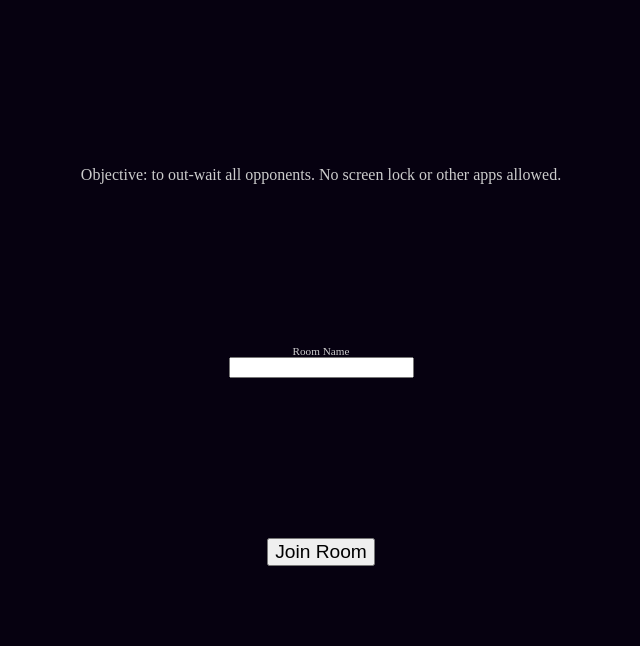
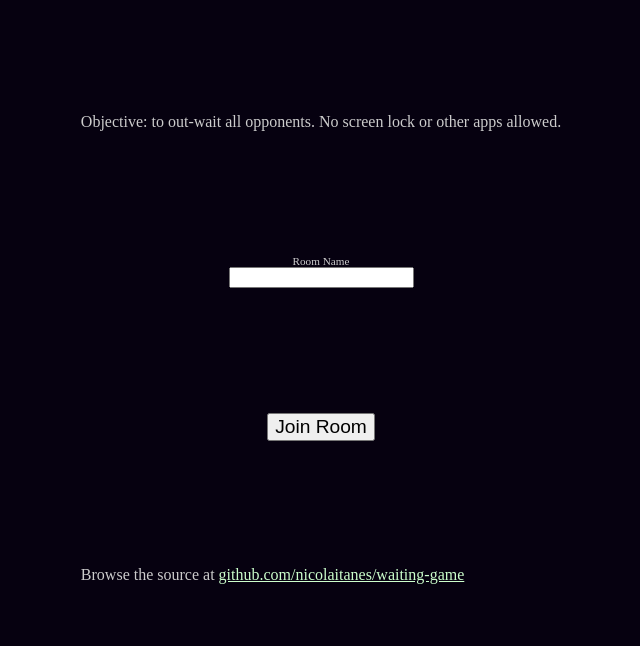
Before and after one commit to nicolaitanes/waiting-game, a website: page static/index.html in a window 1280 px wide. Shown: the part 154-800 px from the top of the page, without its empty margins (319-959 px from the left). Drawn offline with nearby package versions, Linux system fonts and the light colour scheme; some packages are replaced by stand-ins of ours; no server answers.

Commit message:
Added github link on entry screen

```diff
--- a/static/waitGame/waitGameOutside.html
+++ b/static/waitGame/waitGameOutside.html
@@ -15,3 +15,6 @@
 <div class="mainAction">
   <button ng-click="$ctrl.enterRoom()">Join Room</button>
 </div>
+<div>
+  Browse the source at <a href="https://github.com/nicolaitanes/waiting-game">github.com/nicolaitanes/waiting-game</a>
+</div>
```
